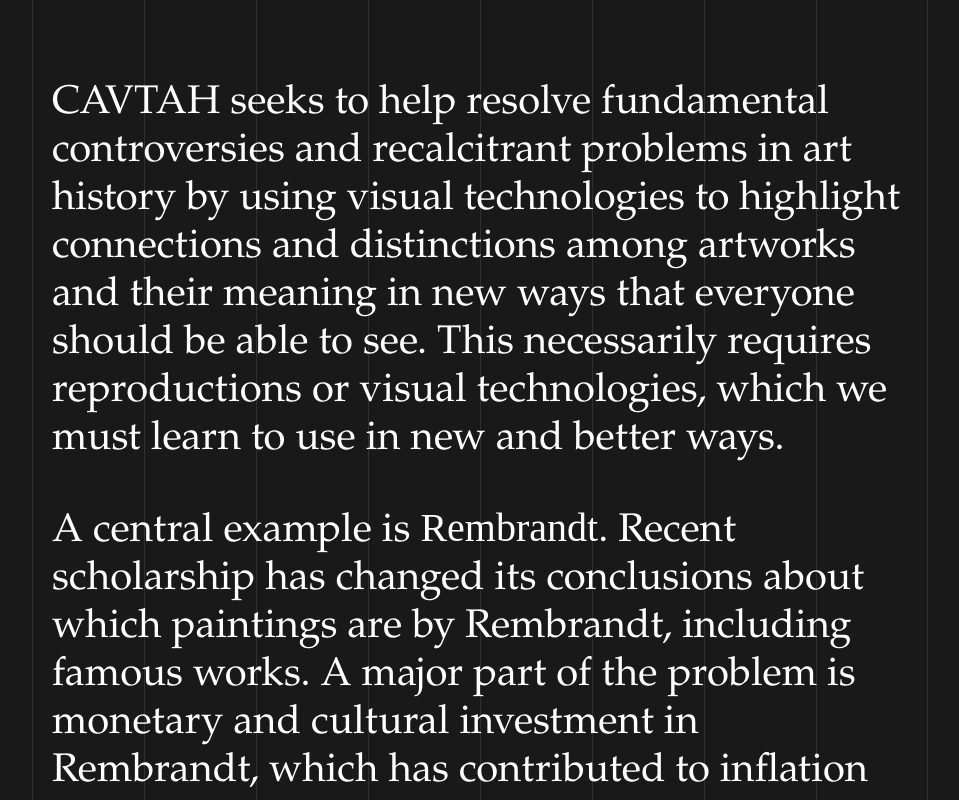
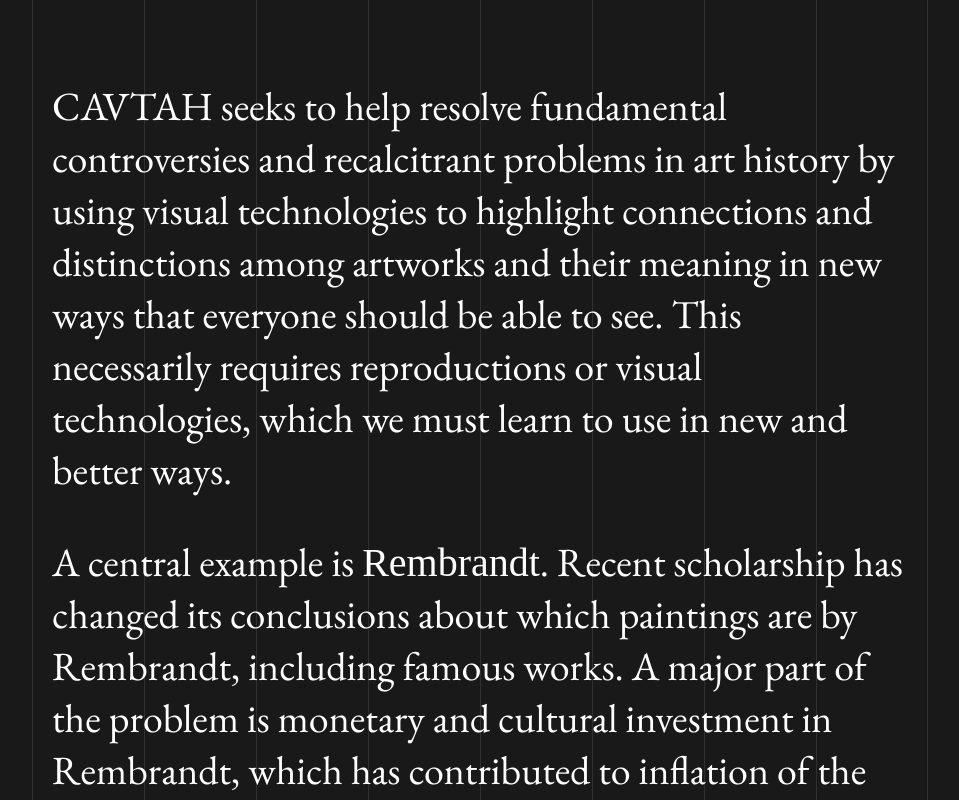
Before and after one commit to yeemachine/cavtah, a React (Create React App) app: page / in a window 1280 px wide. Shown: the top 800 px of the page, without its empty margins (160-1119 px from the left). Built offline with nearby package versions, Linux system fonts and the light colour scheme; the HTML template or start-up script is replaced by a standard one; a web font is replaced by a local one.

Commit message:
🚉👑 Updated with Glitch

```diff
--- a/public/index.html
+++ b/public/index.html
@@ -5,6 +5,7 @@
     <meta name="viewport" content="width=device-width, initial-scale=1">
     <link rel="shortcut icon" href="%PUBLIC_URL%/favicon.ico">
     <link rel="stylesheet" type="text/css" href="%PUBLIC_URL%/index.css">
+    <link href="https://fonts.googleapis.com/css?family=EB+Garamond&display=swap" rel="stylesheet">
     <title>CAVTAH</title>
   </head>
   <body>
--- a/src/App.css
+++ b/src/App.css
@@ -5,7 +5,7 @@
   margin-left:15vw;
   margin-right:15vw;
   color:white;
-  font-family:garamond;
+  font-family:'EB Garamond', serif;
   position:relative;
 }
 
--- a/src/Mission.css
+++ b/src/Mission.css
@@ -1,5 +1,5 @@
 @font-face {
-  font-family: AmericaMono;
+  font-family: 'America Mono';
   src: url(https://cdn.glitch.com/c8411ee0-b2bb-481b-8835-6b597f185b9c%2FGT-America-Mono-Trial-Bold.otf);
   font-weight: bold;
 }
@@ -19,7 +19,8 @@
 .Mission p{
   text-align:left;
   font-size:40px;
+  margin-bottom: 0;
 }
 .Mission span{
-  font-family:AmericaMono
+  font-family:'America Mono'
 }
```
Also changed, not shown: 9 other files (tests, documents, lock files or other folders).
